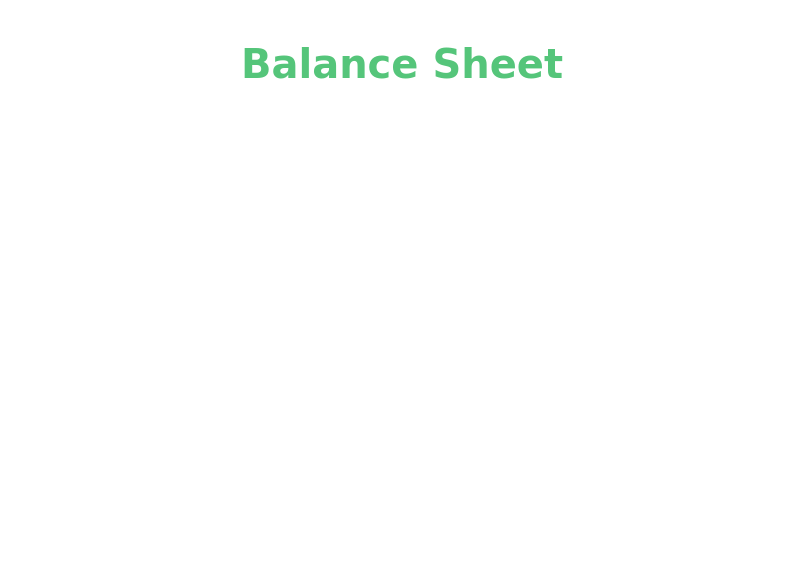
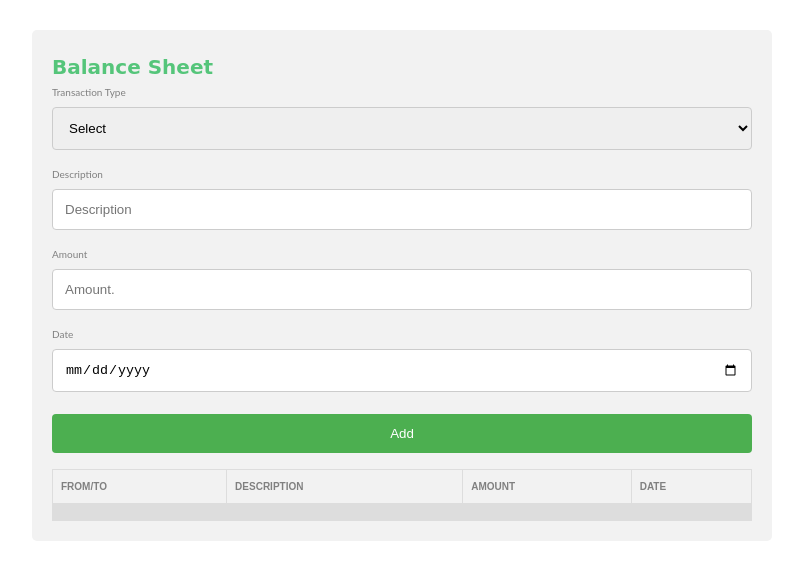
Before and after one commit to YudhaYuki/bs, a website: page index.html in a window 1280 px wide. Shown: the whole page, without its empty margins (238-1041 px from the left). Drawn offline with Linux system fonts and the light colour scheme; no server answers.

Commit message:
Morning update 07/06/2018

```diff
--- a/index.html
+++ b/index.html
@@ -11,28 +11,42 @@
 </head>
 <body>
 
-    <header>
+    <div class="container">
+
+    <header class="header-title">
         <h1>Balance Sheet</h1>
-        <!--
-            <button id="btn">Fetch info for 3 new animals</button>
-        -->
     </header>
 
-    <div id="animal-info"></div>
-
-
     <div class="account-details">
-        <p class="account-name"></p>
-        <p class="account-iban"></p>
-        <p class="account-balance"></p>
+        <p class="account-details__name"></p>
+        <p class="account-details__iban"></p>
+        <p class="account-details__balance"></p>
+        <p class="account-details__currency"></p>
     </div>
 
-    <div>
-            <p class="account-currency"></p>
+    <div class="input-transactions">
+        <form action="/">
+            <label for="country">Transaction Type</label>
+            <select id="country" name="country">
+                <option selected>Select</option>
+                <option value="from">From</option>
+                <option value="to">To</option>
+            </select>
+
+            <label for="description">Description</label>
+            <input type="text" id="fname" name="description" placeholder="Description">
+
+            <label for="amount">Amount</label>
+            <input type="text" id="lname" name="amount" placeholder="Amount.">
+
+            <label for="date">Date</label>
+            <input type="date" id="lname" name="date" placeholder="Date">
+
+            <input type="submit" value="Add">
+        </form>
     </div>
 
 
-    <!--
     <div class="debits-and-credits">
         <table>
             <tr>
@@ -42,7 +56,6 @@
                 <th>DATE</th>
             </tr>
             <tr>
-                <td class="debits-and-credits__from"></td>
                 <td class="debits-and-credits__to"></td>
                 <td class="debits-and-credits__description"></td>
                 <td class="debits-and-credits__amount"></td>
@@ -50,11 +63,13 @@
             </tr>
         </table>
     </div>
-    -->
+
+</div>
 
     <script src="script/main.js"></script>
 
 
 
+
 </body>
 </html>
--- a/sass/table/table.scss
+++ b/sass/table/table.scss
@@ -1,3 +1,91 @@
+html {
+  font-family: 'helvetica neue', helvetica, arial, sans-serif;
+}
+
+body {
+  width: 800px;
+  margin: 0 auto;
+}
+
+h1, h2 {
+  font-family: 'Faster One', cursive;
+}
+
+.account-details {
+  display: flex;
+  justify-content: space-between;
+}
+
+/* header styles
+
+h1 {
+  font-size: 4rem;
+  text-align: center;
+}
+
+header p {
+  font-size: 1.3rem;
+  font-weight: bold;
+  text-align: center;
+}
+
+/* section styles
+
+section article {
+  width: 33%;
+  float: left;
+}
+
+section p {
+  margin: 5px 0;
+}
+
+section ul {
+  margin-top: 0;
+}
+
+h2 {
+  font-size: 2.5rem;
+  letter-spacing: -5px;
+  margin-bottom: 10px;
+}
+
+*/
+
+
+// FORM
+input, select {
+    width: 100%;
+    padding: 12px;
+    border: 1px solid #ccc;
+    border-radius: 4px;
+    box-sizing: border-box;
+    margin-top: 6px;
+    margin-bottom: 16px;
+    resize: vertical;
+}
+
+input[type=submit] {
+    background-color: #4CAF50;
+    color: white;
+    padding: 12px 20px;
+    border: none;
+    border-radius: 4px;
+    cursor: pointer;
+}
+
+input[type=submit]:hover {
+    background-color: #45a049;
+}
+
+.container {
+    border-radius: 5px;
+    background-color: #f2f2f2;
+    padding: 20px;
+}
+
+
+// TABLE
 h1 {
   color: $color-primary;
 }
@@ -17,60 +105,3 @@ td, th {
 tr:nth-child(even) {
   background-color: #dddddd;
 }
-
-
-
-
-
-
-
-
-
-
-
-html {
-    font-family: 'helvetica neue', helvetica, arial, sans-serif;
-  }
-
-  body {
-    width: 800px;
-    margin: 0 auto;
-  }
-
-  h1, h2 {
-    font-family: 'Faster One', cursive;
-  }
-
-  /* header styles */
-
-  h1 {
-    font-size: 4rem;
-    text-align: center;
-  }
-
-  header p {
-    font-size: 1.3rem;
-    font-weight: bold;
-    text-align: center;
-  }
-
-  /* section styles */
-
-  section article {
-    width: 33%;
-    float: left;
-  }
-
-  section p {
-    margin: 5px 0;
-  }
-
-  section ul {
-    margin-top: 0;
-  }
-
-  h2 {
-    font-size: 2.5rem;
-    letter-spacing: -5px;
-    margin-bottom: 10px;
-  }
--- a/script/main.js
+++ b/script/main.js
@@ -7,11 +7,11 @@ aBankAccount.open('GET', 'http://localhost:8080/api/balance');
 aBankAccount.onload = function() {
     var i;
     var dataABankAccount = JSON.parse(aBankAccount.responseText);
-    console.log(dataABankAccount.currency)
-    document.querySelector('.account-name').textContent = `Account Holder: ${dataABankAccount.account.name}`;
-    document.querySelector('.account-iban').textContent = `IBAN: ${dataABankAccount.account.iban}`;
-    document.querySelector('.account-balance').textContent = `Balance: ${dataABankAccount.account.balance}`;
-    document.querySelector('.account-currency').textContent = `Currency: ${dataABankAccount.currency}`;
+    // console.log(dataABankAccount.currency)
+    document.querySelector('.account-details__name').textContent = `Account Holder: ${dataABankAccount.account.name}`;
+    document.querySelector('.account-details__iban').textContent = `IBAN: ${dataABankAccount.account.iban}`;
+    document.querySelector('.account-details__balance').textContent = `Balance: ${dataABankAccount.account.balance}`;
+    document.querySelector('.account-details__currency').textContent = `Currency: ${dataABankAccount.currency}`;
 
     /*
     for (i = 0; i < dataABankAccount.debitsAndCredits.length; i++) {
@@ -21,6 +21,10 @@ aBankAccount.onload = function() {
         document.querySelector('.debits-and-credits__date').textContent = dataABankAccount.debitsAndCredits[i].date;
     }
     */
+
+    var showBalance = document.querySelector('.debits-and-credits');
+
+    showBalance = function balanceSheetTable() {
 
         document.write(`<table>`);
         document.write(`
@@ -43,7 +47,7 @@ aBankAccount.onload = function() {
             `);
         }
         document.write(`</table>`);
-
+    }
 
 
 
```
Also changed, not shown: css/style.css. Lines whose indentation alone changed are shown as unchanged.
